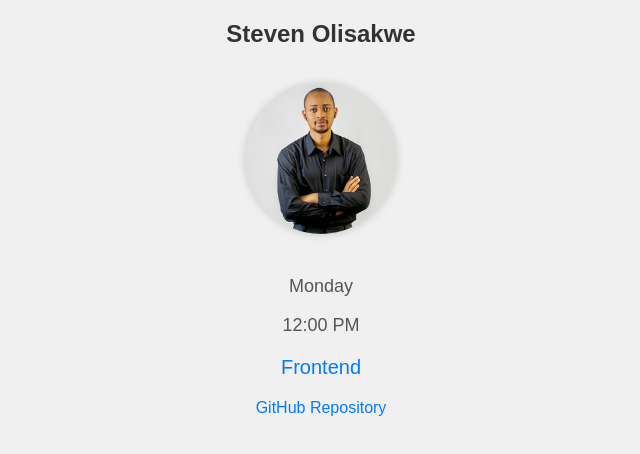
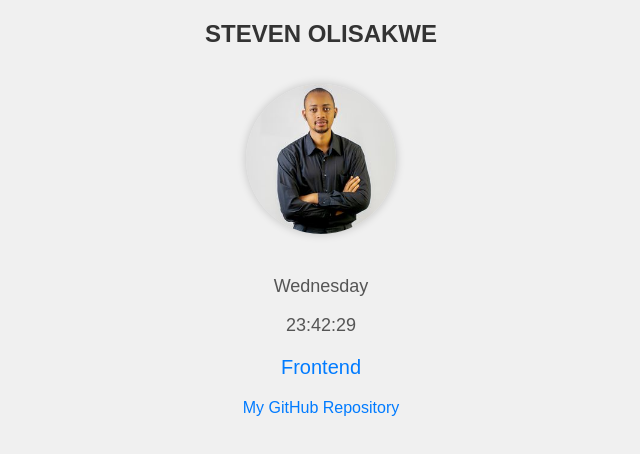
Before and after one commit to mainnnamdi/hng-task-one, a plain HTML site: page index.html in a window 1280 px wide. Shown: the whole page, without its empty margins (319-959 px from the left). Drawn offline with Linux system fonts and the light colour scheme.

Commit message:
updated with js

```diff
--- a/index.html
+++ b/index.html
@@ -5,14 +5,49 @@
   <meta http-equiv="X-UA-Compatible" content="IE=edge">
   <meta name="viewport" content="width=device-width, initial-scale=1.0">
   <link rel="stylesheet" href="style.css">
-  <title>Document</title>
+  <title>Personal Page</title>
 </head>
 <body>
-  <h1 data-testid="slackUserName">Steven Olisakwe</h1>
+  <h1 data-testid="slackUserName">STEVEN OLISAKWE</h1>
   <img src="profilepicture.jpg" alt="Slack Username" data-testid="slackDisplayImage">
   <p data-testid="currentDayOfTheWeek">Monday</p>
-  <p data-testid="currentUTCTime">12:00 PM </p>
+  <p data-testid="currentUTCTime">2:00 PM </p>
   <p data-testid="myTrack">Frontend</p>
-  <a href="https://github.com/mainnnamdi/hng-task-one" data-testid="githubURL">GitHub Repository</a>
+  <a href="https://github.com/mainnnamdi/hng-task-one" data-testid="githubURL">My GitHub Repository</a>
+  <script>
+    function updateTimeAndDayOfWeek() {
+
+        const updateUTCTime = () => {
+            const currentDate = new Date();
+            const options = { timeZone: 'UTC', hour12: false };
+            const formattedTime = currentDate.toLocaleTimeString('en-US', options);
+
+
+            const timeElement = document.querySelector('[data-testid="currentUTCTime"]');
+            timeElement.textContent = formattedTime;
+        };
+
+
+        const updateDayOfWeek = () => {
+            const daysOfWeek = ['Sunday', 'Monday', 'Tuesday', 'Wednesday', 'Thursday', 'Friday', 'Saturday'];
+            const currentDate = new Date();
+            const dayOfWeek = daysOfWeek[currentDate.getUTCDay()];
+
+
+            const dayOfWeekElement = document.querySelector('[data-testid="currentDayOfTheWeek"]');
+            dayOfWeekElement.textContent = dayOfWeek;
+        };
+
+
+        updateUTCTime();
+        updateDayOfWeek();
+
+
+        setInterval(updateUTCTime, 1000);
+    }
+
+
+    updateTimeAndDayOfWeek();
+  </script>
 </body>
 </html>
```
Also changed, not shown: style.css (+9 -7 lines).
